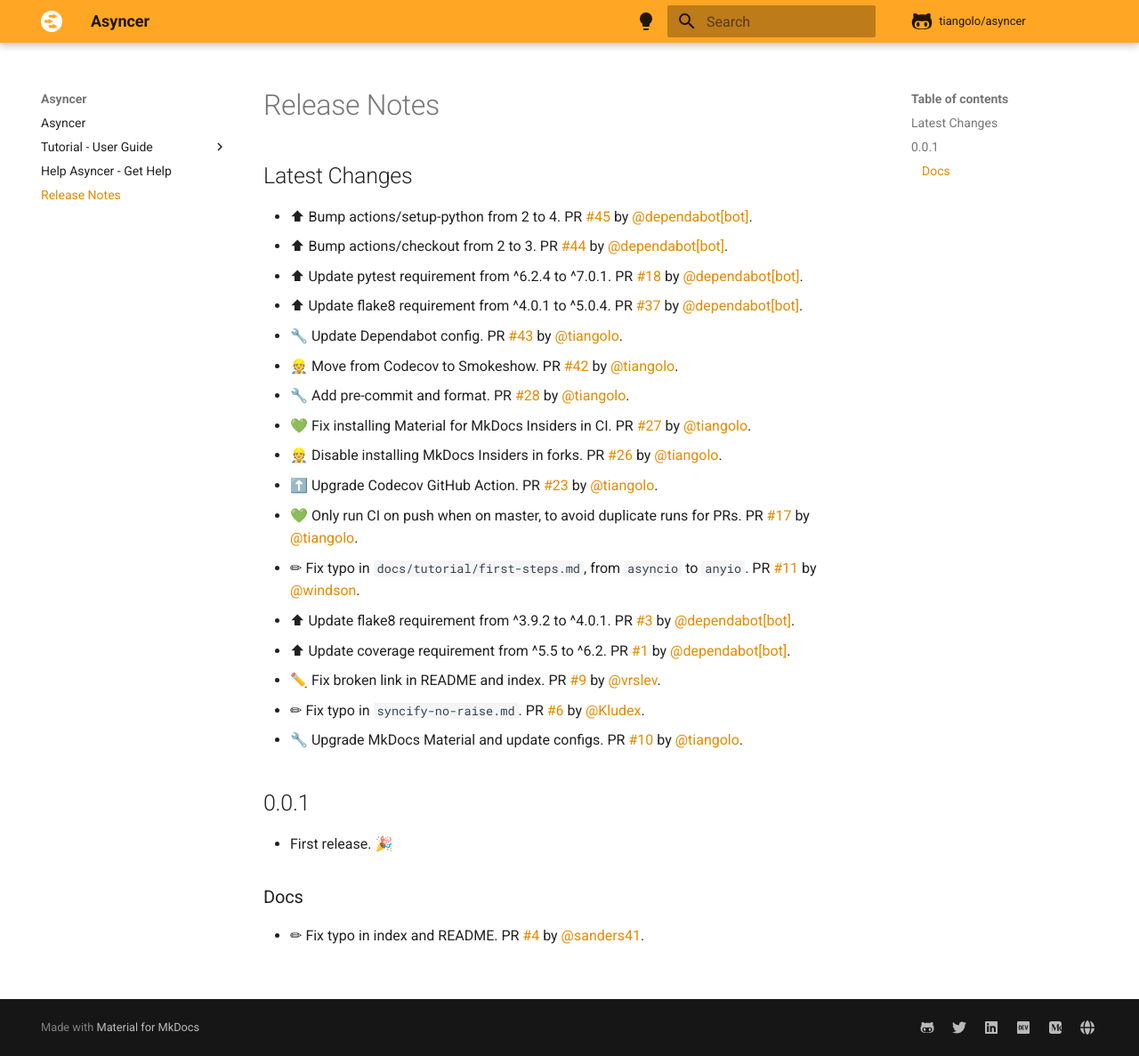
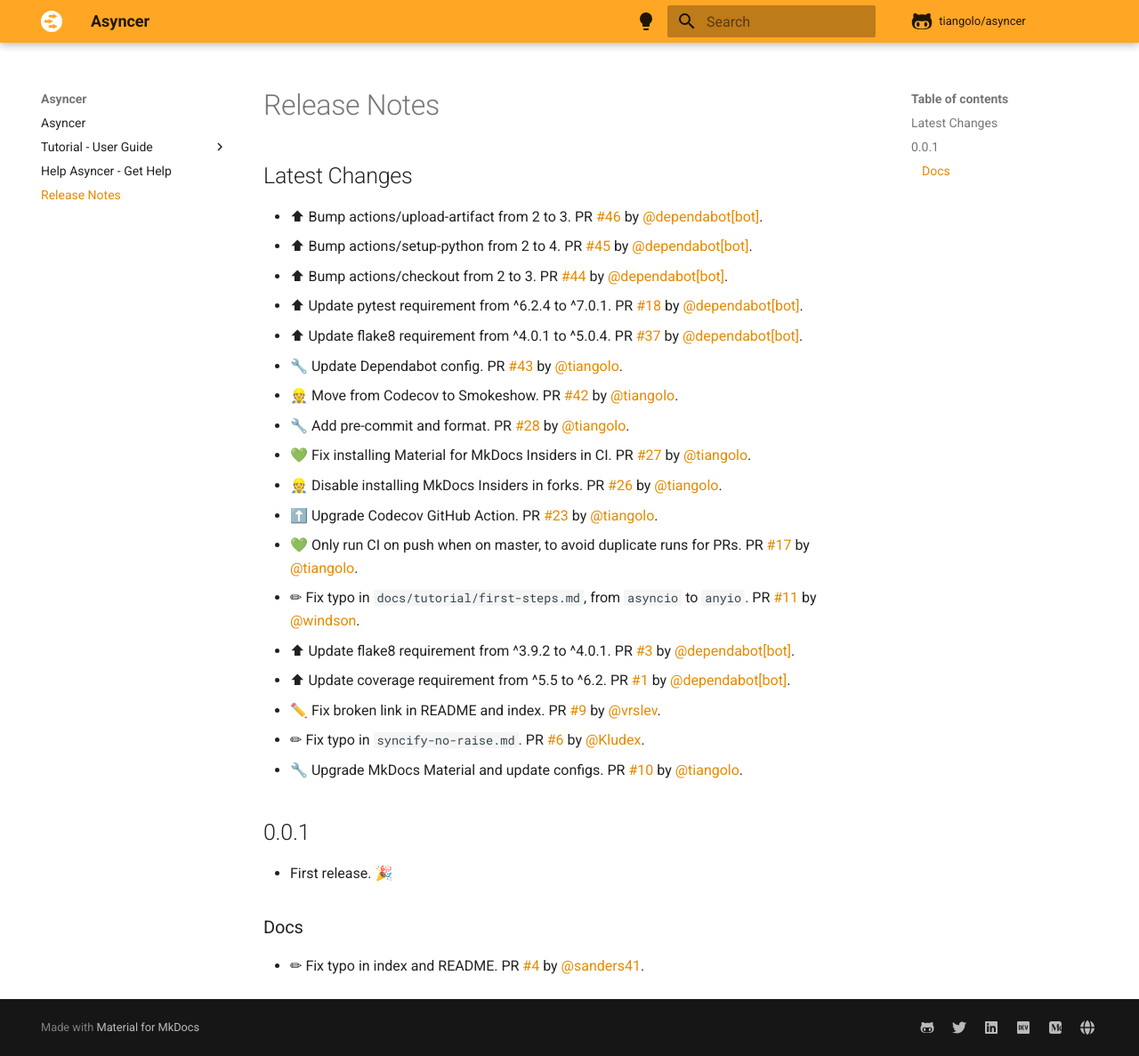
Before and after one commit to balintfrankas/fastapi-asyncer, an MkDocs documentation site: the page built from docs/release-notes.md, in a window 1280 px wide and 1187 px high. Shown: the whole window at 89% size. Built offline with MkDocs 1.6.1 and Material for MkDocs 9.7.7, drawn with Linux system fonts in a browser that asks for light colours; comment, search, counter and statistics services are not loaded.

Commit message:
📝 Update release notes

```diff
--- a/docs/release-notes.md
+++ b/docs/release-notes.md
@@ -2,6 +2,7 @@
 
 ## Latest Changes
 
+* ⬆ Bump actions/upload-artifact from 2 to 3. PR [#46](https://github.com/tiangolo/asyncer/pull/46) by [@dependabot[bot]](https://github.com/apps/dependabot).
 * ⬆ Bump actions/setup-python from 2 to 4. PR [#45](https://github.com/tiangolo/asyncer/pull/45) by [@dependabot[bot]](https://github.com/apps/dependabot).
 * ⬆ Bump actions/checkout from 2 to 3. PR [#44](https://github.com/tiangolo/asyncer/pull/44) by [@dependabot[bot]](https://github.com/apps/dependabot).
 * ⬆ Update pytest requirement from ^6.2.4 to ^7.0.1. PR [#18](https://github.com/tiangolo/asyncer/pull/18) by [@dependabot[bot]](https://github.com/apps/dependabot).
```
